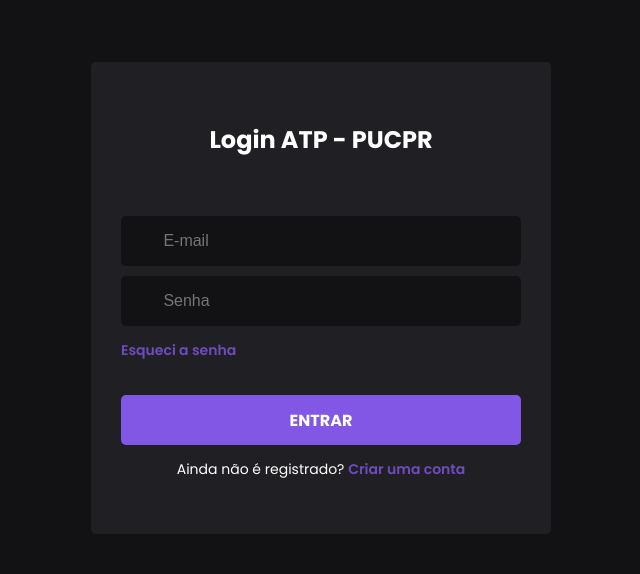
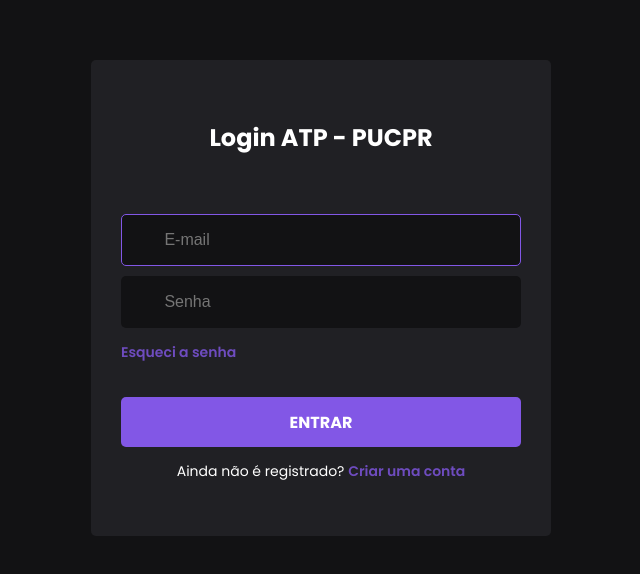
Before and after one commit to rafacortese/puc-atp-web, a plain HTML site: page src/index.html in a window 1280 px wide. Shown: the part 110-684 px from the top of the page, without its empty margins (319-959 px from the left). Drawn offline with Linux system fonts and the light colour scheme.

Commit message:
initial commit

```diff
--- a/src/index.html
+++ b/src/index.html
@@ -20,8 +20,8 @@
       </div>
 
       <form>
-        <input class="input-field" type="text" name="nome" placeholder="E-mail" autofocus>
-        <input class="input-field" type="password" name="senha" placeholder="Senha">
+        <input type="text" name="nome" placeholder="E-mail" autofocus>
+        <input type="password" name="senha" placeholder="Senha">
 
         <p class="cadastrar"><a href="#" class="cadastrar">Esqueci a senha</a></p>
 
--- a/src/style.css
+++ b/src/style.css
@@ -45,8 +45,15 @@
   height: 50px;
   outline: none;
   border-radius: 5px;
+  border: 1px solid transparent;
   font-size: 16px;
   padding: 0px 1em 0px 2.65em;
+
+  transition: 0.4s;
+}
+
+.login input:focus {
+  border-color: #8257E6;
 }
 
 .login button {
```
